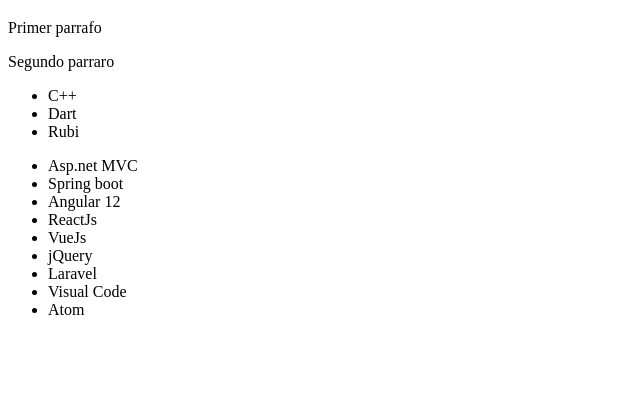
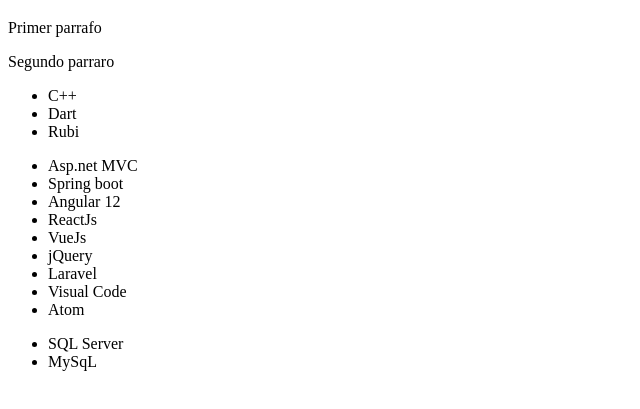
Before and after one commit to moisesdanieldiazpalomino/gitCurso2021, a plain HTML site: page Index.html in a window 1280 px wide. Shown: the part 61-470 px from the top of the page, without its empty margins (0-640 px from the left). Drawn offline with Linux system fonts and the light colour scheme.

Commit message:
Se agregar Base de Datos

```diff
--- a/Index.html
+++ b/Index.html
@@ -28,5 +28,10 @@
         <li>Visual Code</li>
         <li>Atom</li>
     </ul>
+
+    <ul>
+        <li>SQL Server</li>
+        <li>MySqL</li>
+    </ul>
 </body>
 </html>
```
